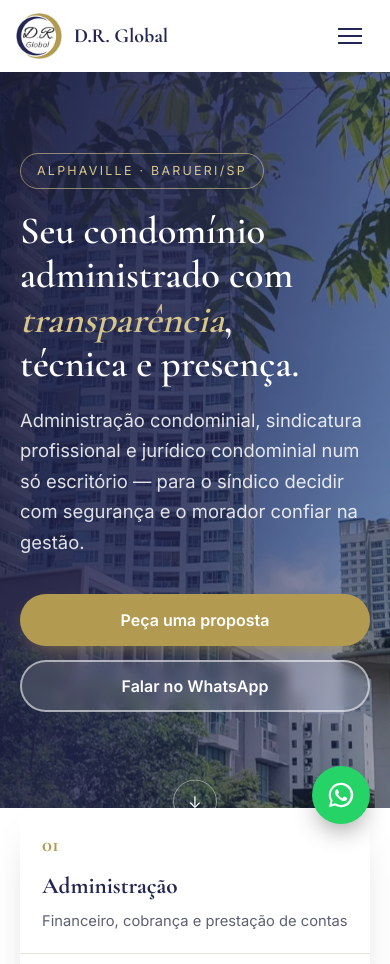
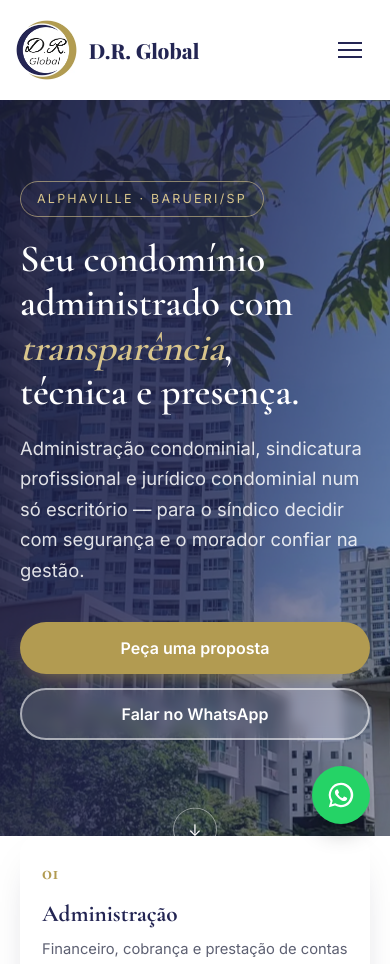
Before and after one commit to zett-romao/drglobal-site, a plain HTML site: page index.html in a window 390 px wide. Shown: the top 964 px of the page. Drawn offline with nearby package versions, Linux system fonts and the light colour scheme.

Commit message:
Site: cabeçalho com as proporções do D.R. Global Imóveis (112px, logo 78px, nome Playfair 800 1.95rem, linha de baixo .68rem cinza; celular 100/60/1.3rem)
Co-Authored-By: Claude Opus 5.5 <noreply@anthropic.com>

```diff
--- a/index.html
+++ b/index.html
@@ -16,7 +16,7 @@
 <link rel="apple-touch-icon" href="img/apple-touch-icon.png">
 <link rel="preconnect" href="https://fonts.googleapis.com">
 <link rel="preconnect" href="https://fonts.gstatic.com" crossorigin>
-<link href="https://fonts.googleapis.com/css2?family=Cormorant+Garamond:wght@500;600;700&family=Inter:wght@400;500;600;700&display=swap" rel="stylesheet">
+<link href="https://fonts.googleapis.com/css2?family=Cormorant+Garamond:wght@500;600;700&family=Playfair+Display:wght@800&family=Inter:wght@400;500;600;700&display=swap" rel="stylesheet">
 <link rel="preload" as="image" href="img/fotos/hero-condominio.webp">
 <link rel="stylesheet" href="styles.css?v=1">
 <script type="application/ld+json">
@@ -29,7 +29,7 @@
 <header class="topo" id="topo">
   <div class="topo__barra">
     <a href="#inicio" class="topo__marca" aria-label="D.R. Global — início">
-      <img src="img/logo-marca.webp" width="56" height="56" alt="D.R. Global">
+      <img src="img/logo-marca.webp" width="78" height="78" alt="D.R. Global">
       <span class="topo__nome"><strong>D.R. Global</strong><small>Gestão de Condomínios</small></span>
     </a>
     <nav class="topo__menu" id="menu" aria-label="Menu principal">
--- a/styles.css
+++ b/styles.css
@@ -14,7 +14,9 @@
   --sombra: 0 18px 40px -22px rgba(23, 24, 55, .35);
   --serif: "Cormorant Garamond", Georgia, serif;
   --sans: "Inter", system-ui, -apple-system, "Segoe UI", sans-serif;
-  --topo-h: 84px;
+  --topo-h: 112px; /* = D.R. Global Imóveis (--altura-cab 112px) */
+  --serif-marca: "Playfair Display", Georgia, serif;
+  --cinza-marca: #5b6478;
 }
 *, *::before, *::after { box-sizing: border-box; }
 html { scroll-behavior: smooth; scroll-padding-top: var(--topo-h); }
@@ -48,11 +50,11 @@ p { margin: 0 0 1em; }
 .topo { position: sticky; top: 0; z-index: 50; background: var(--branco); transition: box-shadow .25s; }
 .topo.rolou { box-shadow: 0 6px 24px -14px rgba(23, 24, 55, .4); }
 .topo__barra { height: var(--topo-h); display: flex; align-items: center; justify-content: space-between; gap: 24px; width: min(1240px, 100% - 32px); margin-inline: auto; }
-.topo__marca { display: flex; align-items: center; gap: 12px; text-decoration: none; }
-.topo__marca img { width: 56px; height: 56px; }
-.topo__nome { display: flex; flex-direction: column; line-height: 1.1; }
-.topo__nome strong { font-family: var(--serif); font-size: 1.45rem; color: var(--marinho); }
-.topo__nome small { font-size: .72rem; letter-spacing: .14em; text-transform: uppercase; color: var(--ouro); font-weight: 600; }
+.topo__marca { display: flex; align-items: center; gap: 16px; text-decoration: none; min-width: 0; }
+.topo__marca img { height: 78px; width: auto; flex: none; }
+.topo__nome { display: flex; flex-direction: column; line-height: 1.1; font-size: 1.95rem; min-width: 0; }
+.topo__nome strong { font-family: var(--serif-marca); font-weight: 800; font-size: 1em; color: var(--marinho); }
+.topo__nome small { font-family: var(--sans); font-size: .68rem; letter-spacing: .12em; text-transform: uppercase; color: var(--cinza-marca); font-weight: 600; margin-top: .35em; }
 .topo__menu { display: flex; align-items: center; gap: 30px; }
 .topo__menu a:not(.btn) { text-decoration: none; font-weight: 500; font-size: .96rem; color: var(--tinta); position: relative; padding: 6px 0; }
 .topo__menu a:not(.btn)::after { content: ""; position: absolute; left: 0; bottom: 0; height: 2px; width: 0; background: var(--ouro); transition: width .25s; }
@@ -169,10 +171,15 @@ body.menu-aberto .topo__burger span:nth-child(3) { transform: translateY(-7px) r
 @media (prefers-reduced-motion: reduce) { .revela { opacity: 1; transform: none; } .hero__fundo, .hero__descer { animation: none; } html { scroll-behavior: auto; } }
 
 /* ---------- responsivo ---------- */
+/* marca no celular = D.R. Global Imóveis (≤600px: cabeçalho 100px, logo 60px, nome 1.3rem) */
+@media (max-width: 600px) {
+  :root { --topo-h: 100px; }
+  .topo__marca { gap: 12px; }
+  .topo__marca img { height: 60px; }
+  .topo__nome { font-size: 1.3rem; }
+  .topo__nome small { font-size: .62rem; }
+}
 @media (max-width: 980px) {
-  :root { --topo-h: 72px; }
-  .topo__marca img { width: 46px; height: 46px; }
-  .topo__nome strong { font-size: 1.25rem; }
   .topo__burger { display: block; }
   .topo__menu { position: fixed; inset: var(--topo-h) 0 auto 0; background: var(--branco); flex-direction: column; align-items: stretch; gap: 0; padding: 8px 20px 24px; box-shadow: 0 20px 30px -20px rgba(23, 24, 55, .4); visibility: hidden; opacity: 0; transform: translateY(-8px); transition: opacity .2s, transform .2s, visibility .2s; }
   body.menu-aberto .topo__menu { visibility: visible; opacity: 1; transform: none; }
```
